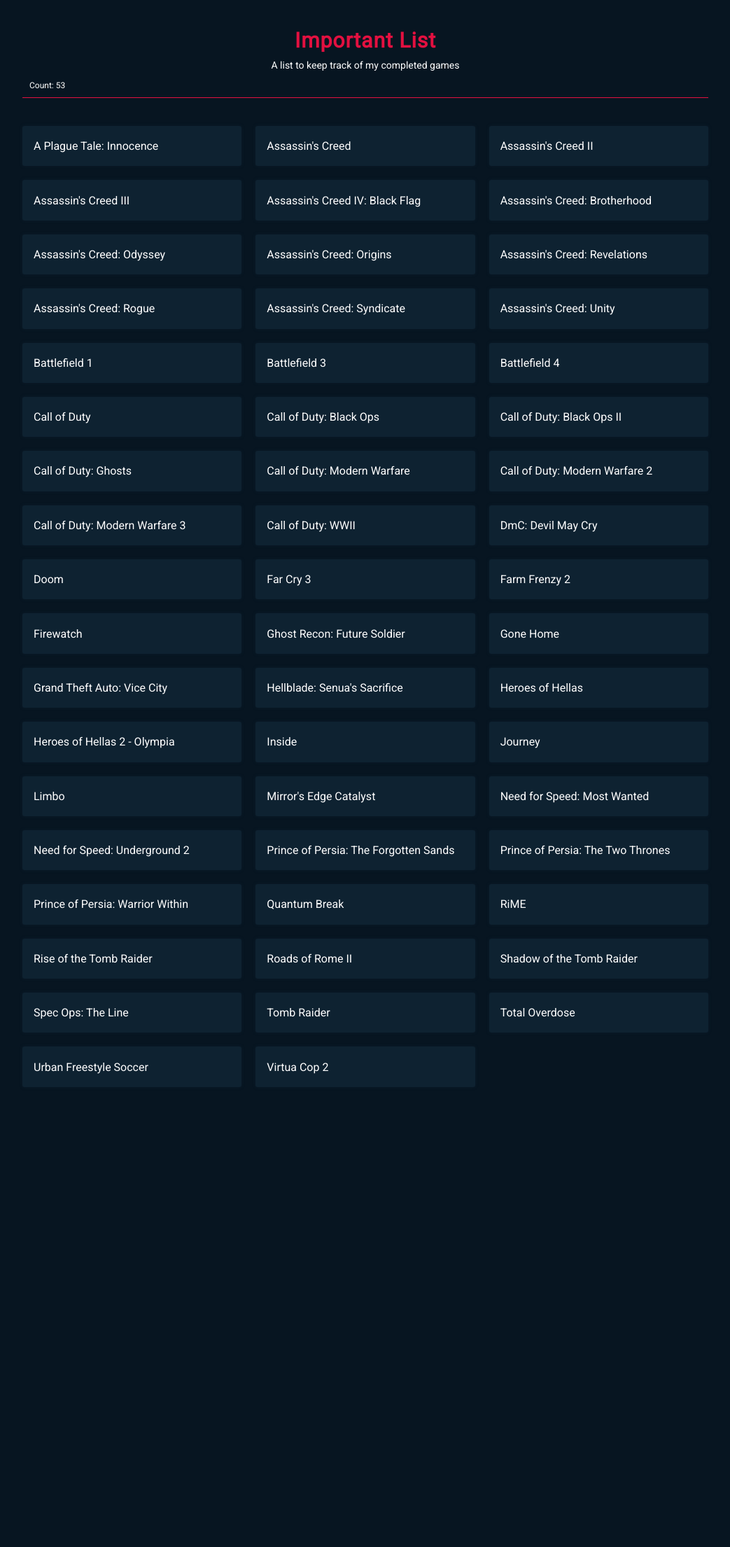
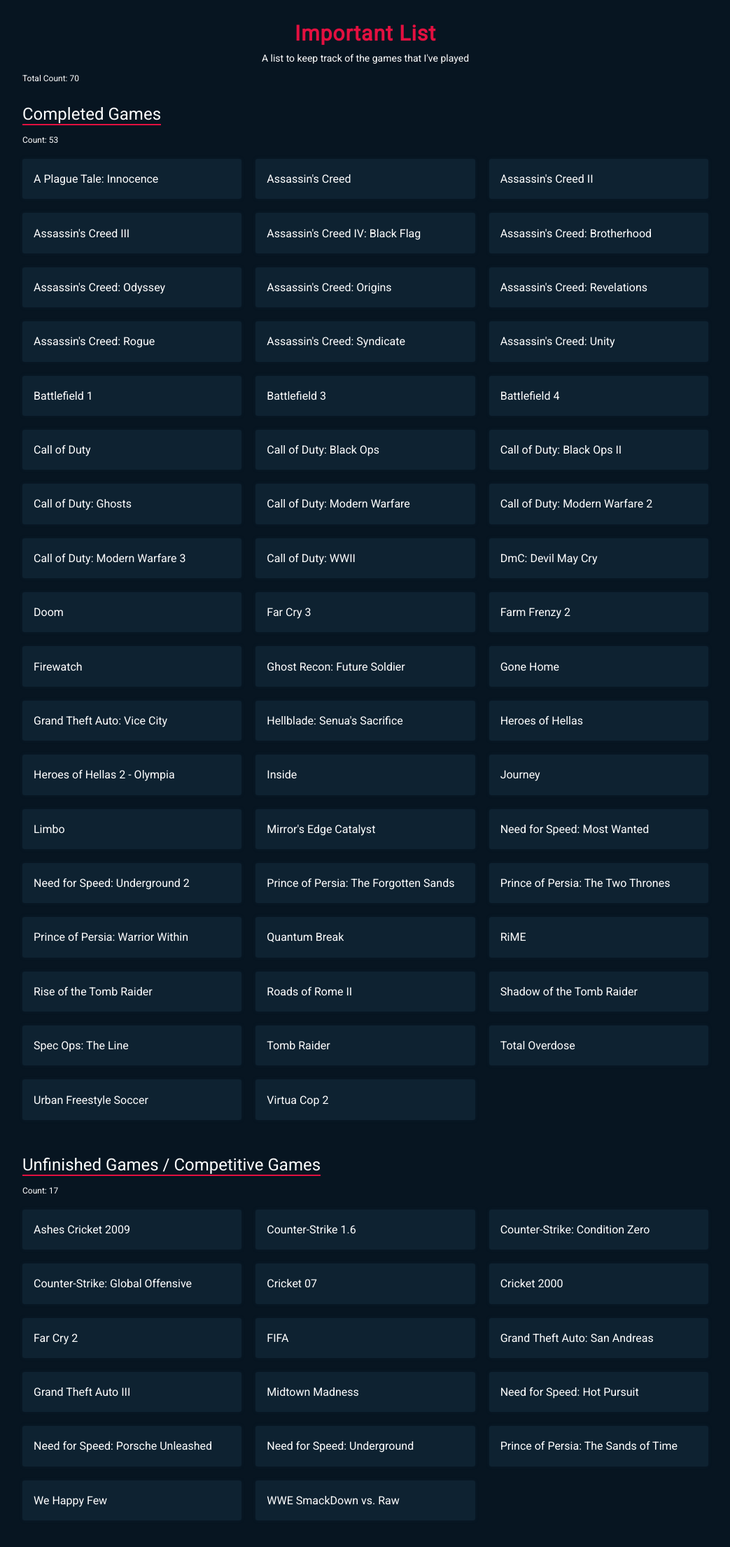
Before and after one commit to PiyushPawar17/important-list, a React (Create React App) app: page / in a window 1280 px wide. Shown: the top 2210 px of the page at 70% size, without its empty margins (118-1161 px from the left). Before the commit the page ends 1603 px from the top, so only its background shows below. Built offline with nearby package versions, Linux system fonts and the light colour scheme.

Commit message:
Added Unfinished Games :tada:

```diff
--- a/src/App.js
+++ b/src/App.js
@@ -1,6 +1,6 @@
 import React from 'react';
 
-import { games } from './List';
+import { completedGames, unfinishedGames } from './List';
 
 import './styles.css';
 
@@ -8,15 +8,32 @@
 	<React.Fragment>
 		<header className="header">
 			<h1>Important List</h1>
-			<h2>A list to keep track of my completed games</h2>
-			<p>Count: {games.length}</p>
+			<h2>A list to keep track of the games that I've played</h2>
+			<p className="count">Total Count: {completedGames.length + unfinishedGames.length}</p>
 		</header>
-		<main className="list">
-			{games.map(game => (
-				<div className="card" key={game}>
-					<p>{game}</p>
-				</div>
-			))}
+		<main>
+			<section className="games">
+				<h3 className="title">Completed Games</h3>
+				<p className="count">Count: {completedGames.length}</p>
+				<section className="list">
+					{completedGames.map(game => (
+						<div className="card" key={game}>
+							<p>{game}</p>
+						</div>
+					))}
+				</section>
+			</section>
+			<section className="games">
+				<h3 className="title">Unfinished Games / Competitive Games</h3>
+				<p className="count">Count: {unfinishedGames.length}</p>
+				<section className="list">
+					{unfinishedGames.map(game => (
+						<div className="card" key={game}>
+							<p>{game}</p>
+						</div>
+					))}
+				</section>
+			</section>
 		</main>
 	</React.Fragment>
 );
--- a/src/List.js
+++ b/src/List.js
@@ -1,4 +1,4 @@
-export const games = [
+export const completedGames = [
 	'A Plague Tale: Innocence',
 	"Assassin's Creed",
 	"Assassin's Creed II",
@@ -51,5 +51,25 @@
 	'Tomb Raider',
 	'Total Overdose',
 	'Urban Freestyle Soccer',
-	'Virtua Cop 2',
+	'Virtua Cop 2'
 ];
+
+export const unfinishedGames = [
+	'Ashes Cricket 2009',
+	'Counter-Strike 1.6',
+	'Counter-Strike: Condition Zero',
+	'Counter-Strike: Global Offensive',
+	'Cricket 07',
+	'Cricket 2000',
+	'Far Cry 2',
+	'FIFA',
+	'Grand Theft Auto: San Andreas',
+	'Grand Theft Auto III',
+	'Midtown Madness',
+	'Need for Speed: Hot Pursuit',
+	'Need for Speed: Porsche Unleashed',
+	'Need for Speed: Underground',
+	'Prince of Persia: The Sands of Time',
+	'We Happy Few',
+	'WWE SmackDown vs. Raw'
+];
--- a/src/styles.css
+++ b/src/styles.css
@@ -19,11 +19,8 @@
 }
 
 .header {
-	margin-top: 3rem;
-	padding: 1rem;
+	margin: 3rem 0;
 	text-align: center;
-	margin-bottom: 4rem;
-	border-bottom: 1px solid #e31040;
 }
 
 .header h1 {
@@ -39,16 +36,29 @@
 	margin-bottom: 1.4rem;
 }
 
-.header p {
+.games {
+	margin-bottom: 5rem;
+}
+
+.title {
+	display: inline-block;
+	border-bottom: 2px solid #e31040;
+	font-size: 2.4rem;
+	margin-bottom: 1.4rem;
+	font-weight: normal;
+}
+
+.count {
 	text-align: left;
 	font-size: 1.2rem;
+	margin-bottom: 2rem;
 }
 
 .list {
 	display: grid;
 	grid-template-columns: 1fr 1fr 1fr;
 	grid-gap: 2rem;
-	margin-bottom: 5rem;
+	margin-bottom: 3rem;
 }
 
 .card {
```
